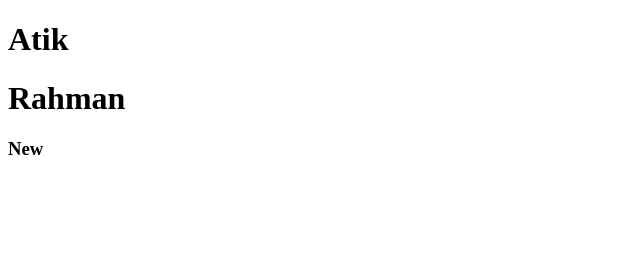
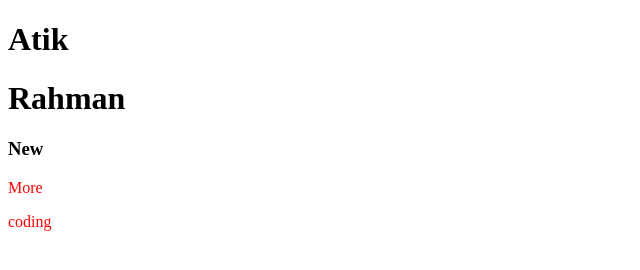
Before and after one commit to AtiK202122/my-second-repo, a plain HTML site: page Index.html in a window 1280 px wide. Shown: the full height of the page, 0-640 px from the left. Drawn offline with Linux system fonts and the light colour scheme.

Commit message:
style added

```diff
--- a/Index.html
+++ b/Index.html
@@ -6,12 +6,15 @@
     <meta http-equiv="X-UA-Compatible" content="IE=edge">
     <meta name="viewport" content="width=device-width, initial-scale=1.0">
     <title>my-second-repo</title>
+    <link rel="stylesheet" href="style.css">
 </head>
 
 <body>
     <h1>Atik</h1>
     <h1>Rahman</h1>
     <h3>New </h3>
+    <p>More</p>
+    <p>coding</p>
 </body>
 
 </html>
--- /dev/null
+++ b/style.css
@@ -0,0 +1,3 @@
+p{
+    color: red;
+}
```
